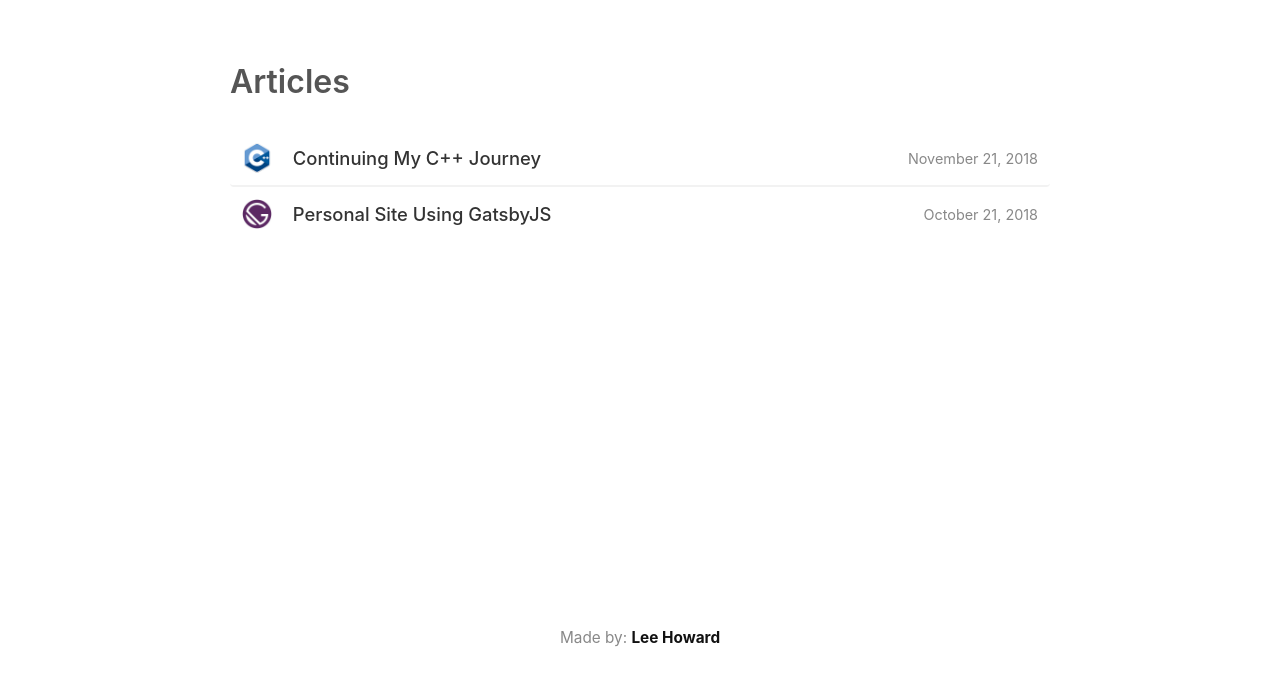
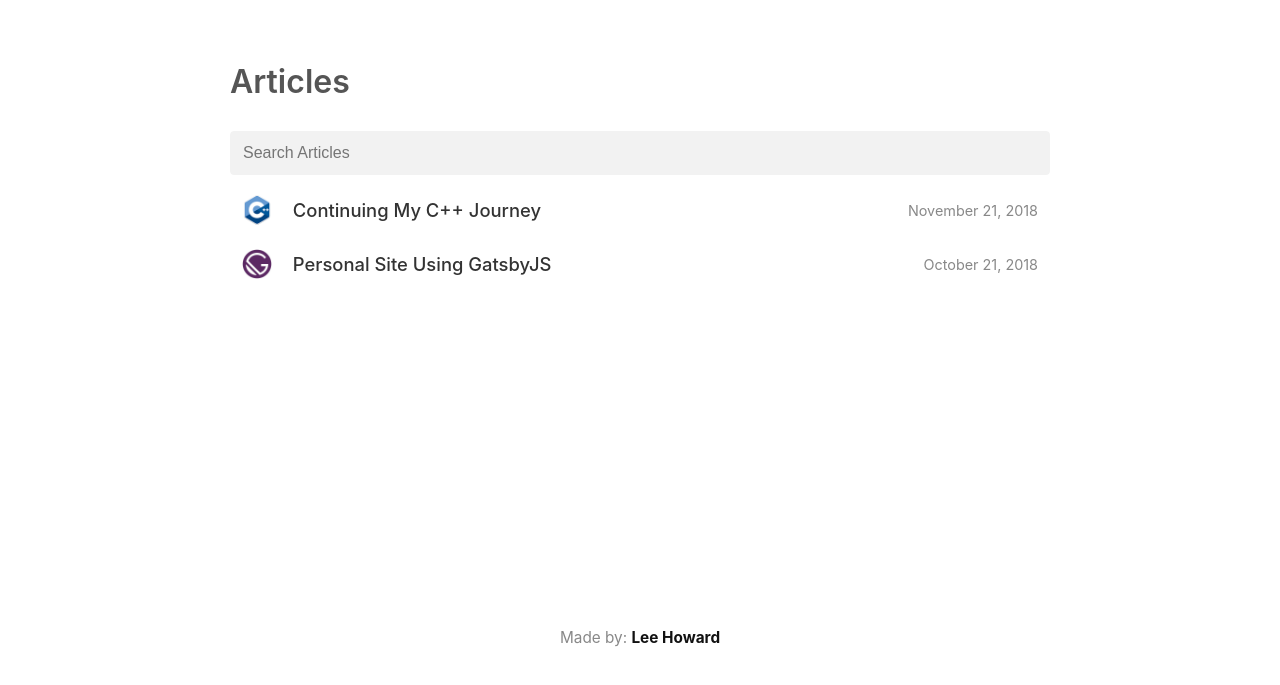
Before and after one commit to leeghwrd/www.leeghwrd.ml, a Gatsby site: page /articles in a window 1280 px wide. Shown: the part 73-758 px from the top of the page. Built offline with nearby package versions, Linux system fonts and the light colour scheme; Gatsby itself is replaced by a stand-in of ours.

Commit message:
filterPosts then map using bind search state from input value. wrap Article component inside Link.

```diff
--- a/src/pages/articles.js
+++ b/src/pages/articles.js
@@ -1,27 +1,51 @@
 import React from "react"
 import PropTypes from "prop-types"
-import { graphql } from "gatsby"
+import { Link , graphql } from "gatsby"
 
 import Layout from "../components/layout"
 import Article from "../components/article";
 
 export default class ArticleIndex extends React.Component {
+  constructor() {
+    super();
+    this.state = {
+      search: ''
+    }
+  }
+
+  updateSearch(event) {
+    this.setState({search: event.target.value.substr(0,20)});
+  }
 
   render() {
     const { data } = this.props
 
     const { edges: posts } = data.allMarkdownRemark
 
+    let filteredPosts = posts.filter(
+      (post)=> {
+        return post.node.frontmatter.title.toLowerCase().indexOf(this.state.search.toLowerCase()) !== -1;
+      }
+    );
+
   return (
+
     <Layout>
 
      <h1>Articles</h1>
       <section className="list">
-      {posts.map((post) => {
-           return <Article post={post} key={post.node.id}/>
+      <input type="text"
+      placeholder="Search Articles"
+      value={this.state.search}
+      onChange={this.updateSearch.bind(this)}
+      />
+      {filteredPosts.map((post) => {
+           return <Link to={post.node.frontmatter.path} key={post.node.id}><Article post={post} key={post.node.id}/> </Link>
+
         })
       }
       </section>
+
     </Layout>
   )
         }
```
